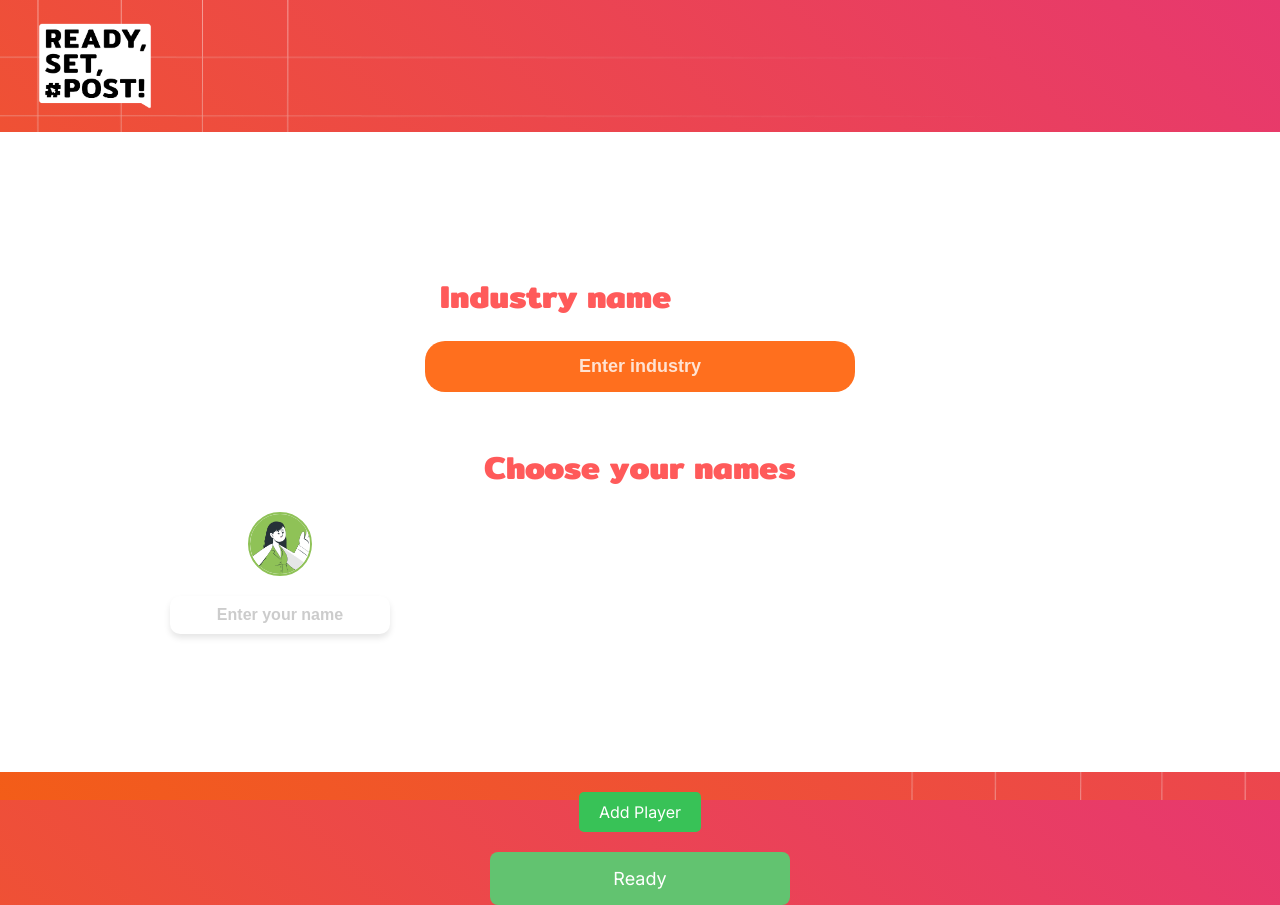
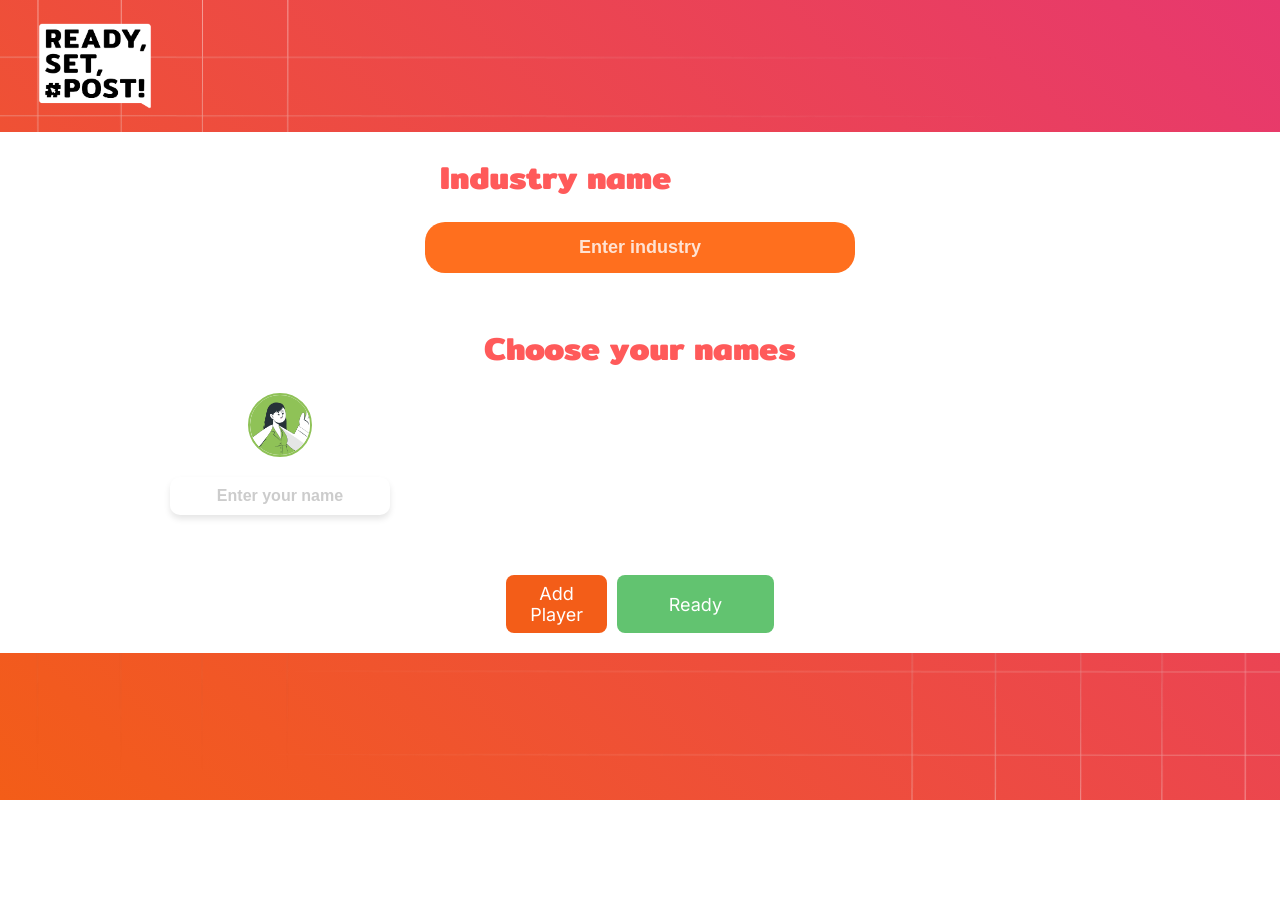
Before and after one commit to Jupower38300/Ready_Set_Post, a React (Vite) app: page /setup in a window 1280 px wide. After the commit the page ends 800 px from the top, so only its background shows below. Built offline with nearby package versions, Linux system fonts and the light colour scheme.

Commit message:
Fix page players

```diff
--- a/src/PlayerSetup.jsx
+++ b/src/PlayerSetup.jsx
@@ -121,10 +121,12 @@ function PlayerSetup() {
         </div>
       ))}
     </div>
-      </div>
 
+    {/* Buttons moved inside content */}
+    <div className="buttons-container">
       {players.length < maxPlayers && (
         <button
+          className="add-player-button"
           onClick={() =>
             setPlayers([...players, { name: "", ...assignRandomImage(usedImages) }])
           }
@@ -136,6 +138,29 @@ function PlayerSetup() {
       <button onClick={handleSubmit} className="ready-button">
         Ready
       </button>
+    </div>
+  </div>
+
+  {/* Modal for selecting player image */}
+  {modalPlayerIndex !== null && (
+    <div className="modal">
+      <div className="modal-content">
+        <div className="image-grid">
+          {images.filter(image => !usedImages.includes(image)).map((image) => (
+            <img
+              key={image}
+              src={image}
+              alt="Choose"
+              onClick={() => selectImageForPlayer(image)}
+              className="modal-image"
+            />
+          ))}
+        </div>
+        <button onClick={() => setModalPlayerIndex(null)}>Close</button>
+      </div>
+    </div>
+  )}
+
 
 
       {modalPlayerIndex !== null && (
--- a/src/player.css
+++ b/src/player.css
@@ -12,6 +12,20 @@ body {
     display: flex;
     align-items: center;
     z-index:3;
+  }
+
+  /* Style for the header */
+.player_header img {
+  max-width: 100%;
+  height: auto;
+  transition: max-width 0.3s ease;
+}
+
+/* Media query to reduce header size on smaller screens */
+@media (max-width: 600px) {
+  .player_header img {
+    max-width: 60%; /* Reduces logo size on smaller screens */
+  }
 }
 
   .image-overlay-player {
@@ -32,7 +46,7 @@ body {
 
   .content {
     background-color:white;
-    height:40em;
+    height:fit-content;
     z-index:10;
     justify-content: center;
     align-items:center;
@@ -40,6 +54,32 @@ body {
     flex-direction:column;
     text-align:left;
   }
+
+  /* Style for Add Player button */
+.add-player-button {
+  background-color: #F35D18; /* Orange background */
+  color: white;
+  border: none;
+  padding: 8px 24px;
+  font-size: 18px;
+  border-radius: 8px;
+  cursor: pointer;
+  width: 48%; /* Buttons will take up half the container width */
+  transition: background-color 0.3s ease;
+}
+
+.add-player-button:hover {
+  background-color: #e24f12;
+}
+
+/* Container for buttons */
+.buttons-container {
+  display: flex;
+  flex-direction: row;
+  gap: 10px;
+  margin-top: 20px;
+}
+
 
 
   .title_industry {
@@ -161,41 +201,40 @@ body {
     background-color: #ccc;
   }
 
-/* Modal Overlay */
+/* Modal container */
 .modal {
   position: fixed;
   top: 0;
   left: 0;
-    width: 100%;
-    height: 100%;
+  right: 0;
+  bottom: 0;
   background-color: rgba(0, 0, 0, 0.5);
   display: flex;
   justify-content: center;
   align-items: center;
+  z-index: 1000;
 }
 
-  /* Modal Content */
+/* Modal content */
 .modal-content {
   background-color: white;
   padding: 20px;
-    border-radius: 10px;
-    display: flex;
-    flex-direction: column;
-    align-items: center;
-    width: 80%;
-    max-width: 500px;
+  border-radius: 8px;
+  width: 80%; /* Adjust the modal width as needed */
+  max-width: 600px; /* Max width for large screens */
+  text-align: center;
 }
 
-  /* Image Grid for Modal */
+/* Style for the image grid in the modal */
 .image-grid {
-    display: grid;
-    grid-template-columns: repeat(auto-fill, minmax(60px, 1fr));
-    gap: 15px;
-    justify-items: center;
+  display: flex;
+  flex-wrap: wrap; /* Allows wrapping if images don't fit on one line */
+  justify-content: center;
+  gap: 15px; /* Spacing between images */
   margin-bottom: 20px;
 }
 
-  /* Modal Image Style */
+/* Style for each image in the modal */
 .modal-image {
   width: 60px;
   height: 60px;
@@ -205,17 +244,22 @@ body {
 }
 
 .modal-image:hover {
-    transform: scale(1.1);
+  transform: scale(1.1); /* Scale the image on hover for effect */
 }
 
+/* Close button styling */
 .modal-content button {
   padding: 10px 20px;
-    background-color: #FF6F1E;
+  background-color: #F35D18; /* Same orange as Add Player button */
+  color: white;
   border: none;
   border-radius: 5px;
-    color: white;
-    font-size: 16px;
   cursor: pointer;
+  transition: background-color 0.3s ease;
+}
+
+.modal-content button:hover {
+  background-color: #e24f12;
 }
 
   .ready-button {
```
Lines whose indentation alone changed are shown as unchanged.
